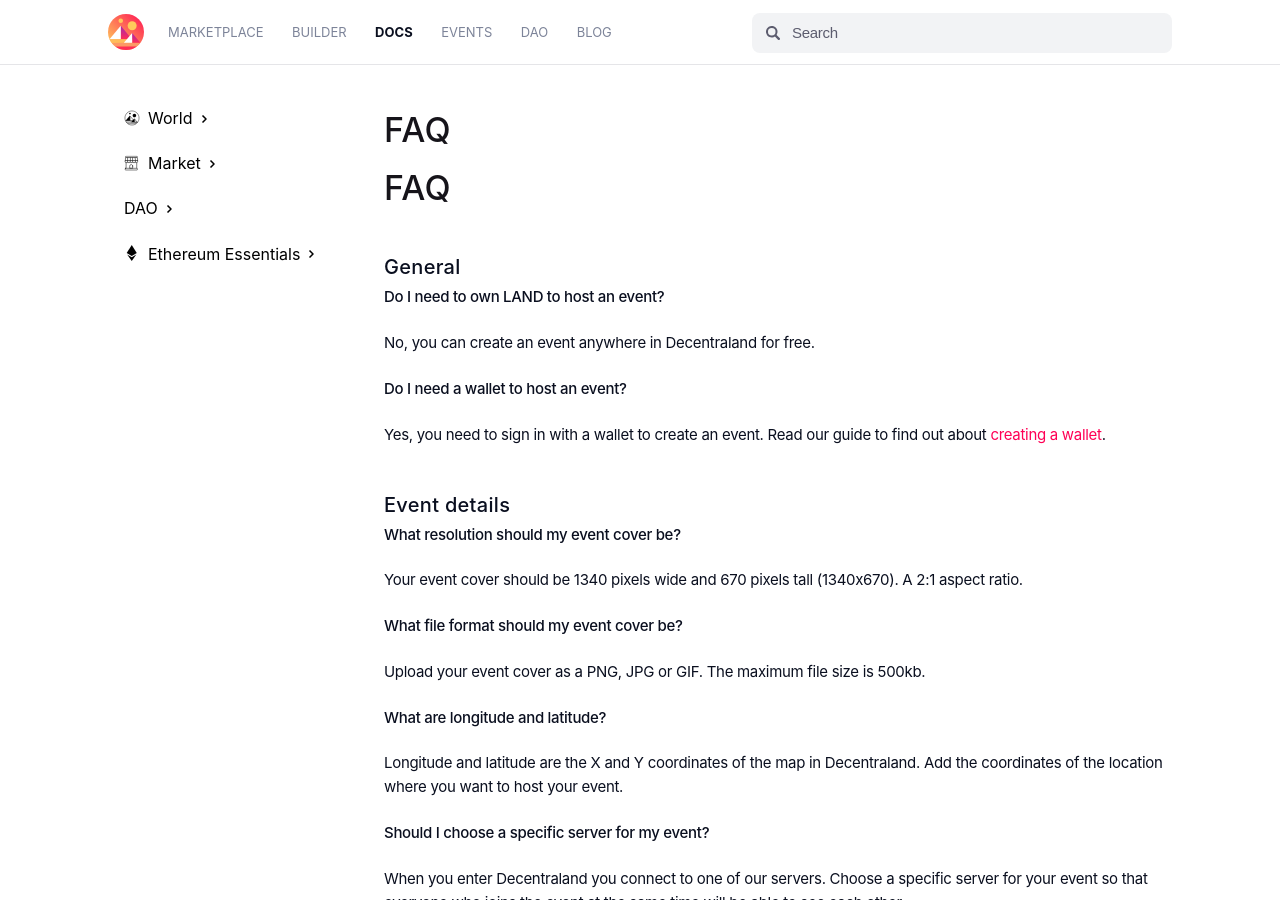
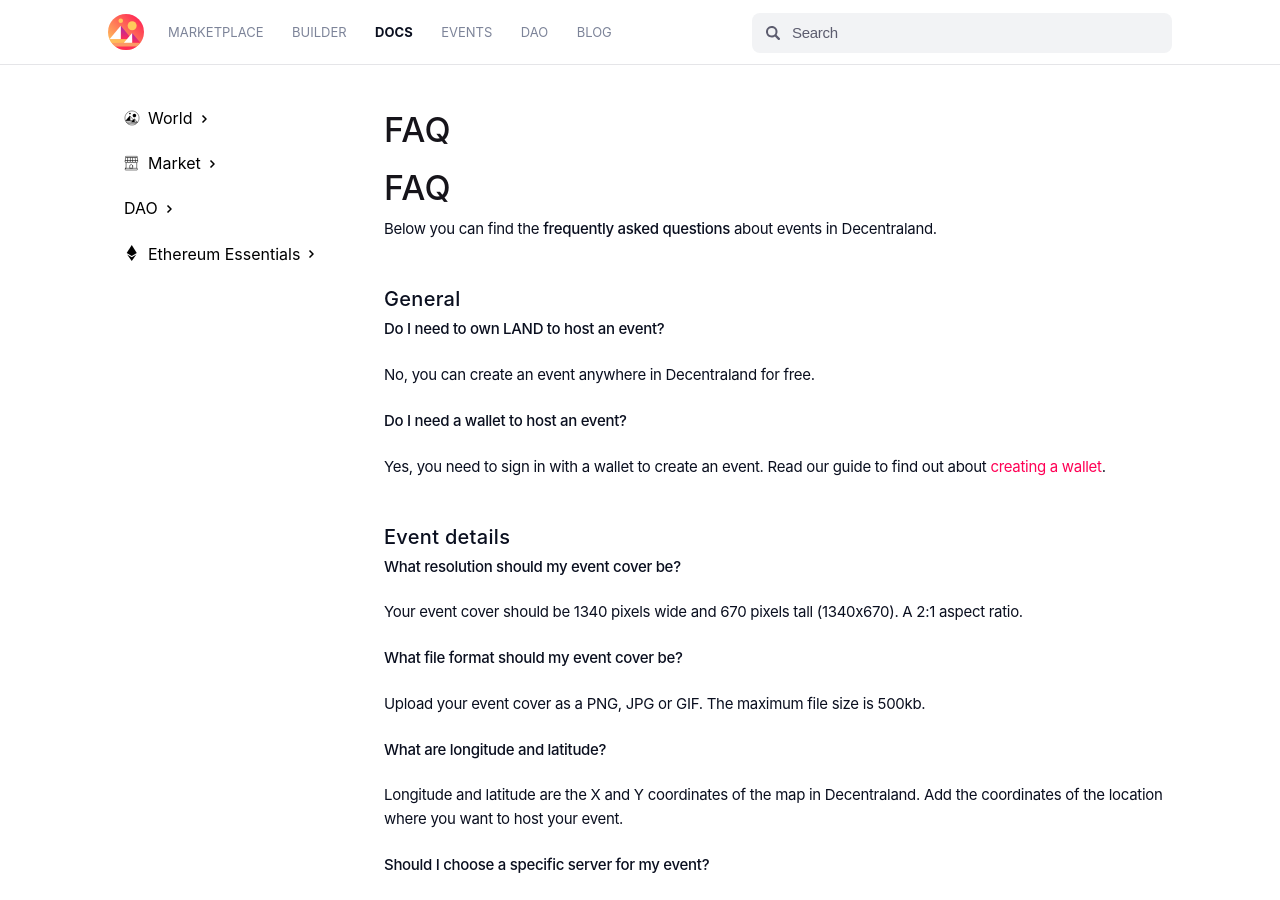
Before and after one commit to decentraland/player-documentation, a Jekyll site: the page built from _posts/events/2022-09-27-Events-FAQ.md, in a window 1280 px wide and 900 px high. Built offline with Jekyll 4.4.1, drawn with Linux system fonts in a browser that asks for light colours; comment, search, counter and statistics services are not loaded.

Commit message:
Update 2022-09-27-Events-FAQ.md

```diff
--- a/_posts/events/2022-09-27-Events-FAQ.md
+++ b/_posts/events/2022-09-27-Events-FAQ.md
@@ -4,6 +4,8 @@ slug: "/player/events/FAQ"
 ---
 
 # FAQ
+
+Below you can find the **frequently asked questions** about events in Decentraland.
 
 ## General
 
```
